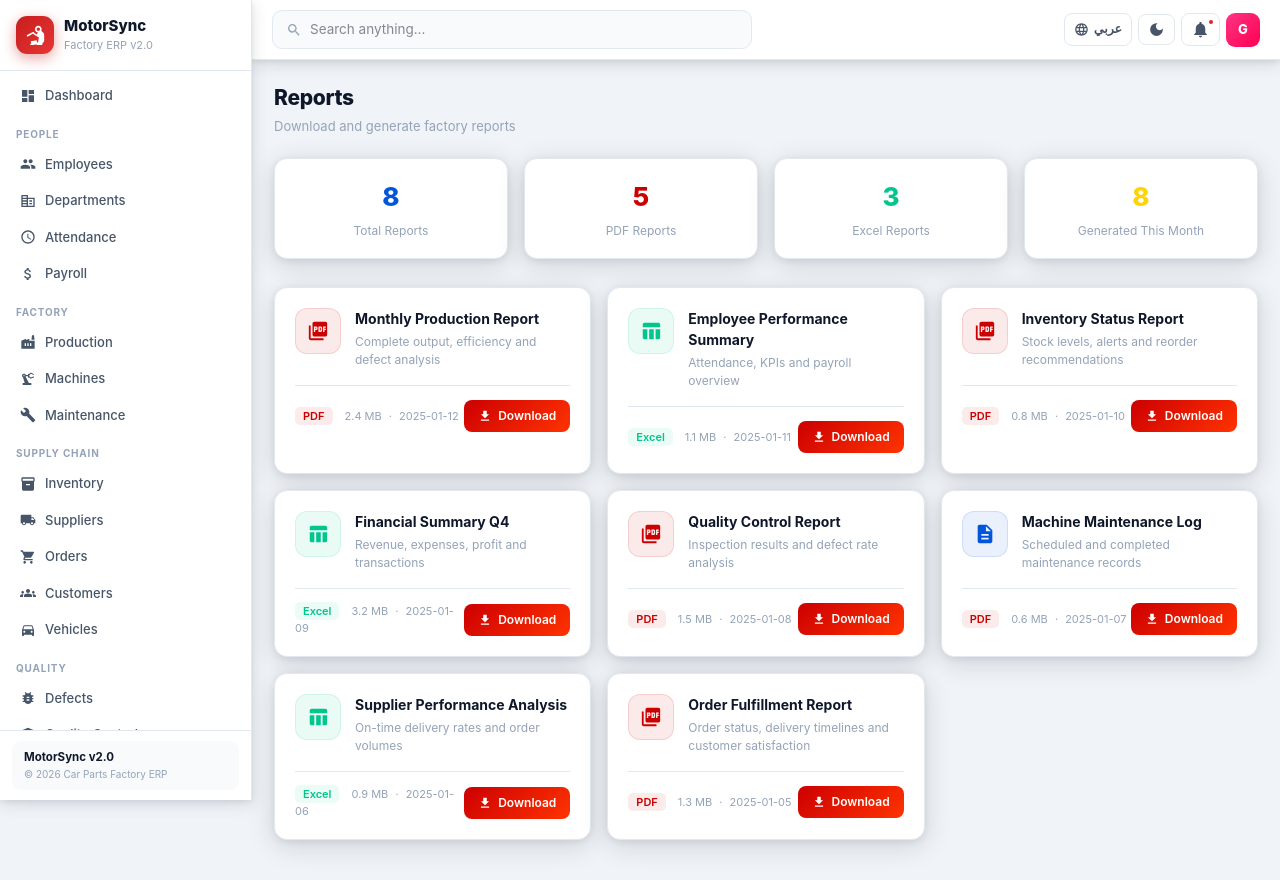
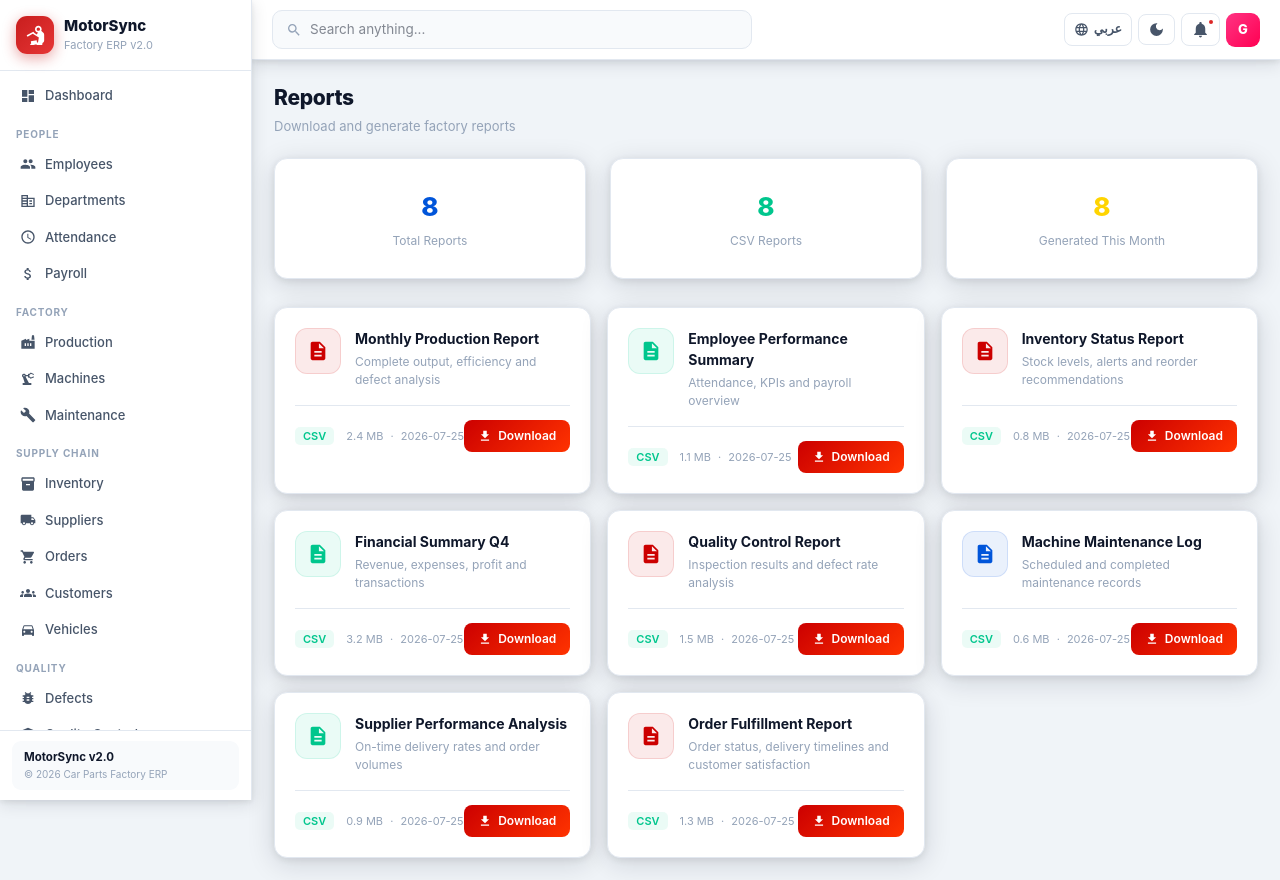
Before and after one commit to esraamhmd/CarPartsFactoryDashboards, a Next.js app: page /reports in a window 1280 px wide. Built offline with nearby package versions, Linux system fonts and the light colour scheme; sample sign-in values are in the browser's storage.

Commit message:
Fix reports cards spacing

```diff
--- a/app/reports/page.tsx
+++ b/app/reports/page.tsx
@@ -10,14 +10,14 @@ import { useI18n } from '@/i18n';
 import { useToast } from '@/components/ui/Toast';
 
 const reports = [
-  { id:1, name:'Monthly Production Report',     nameAr:'تقرير الإنتاج الشهري',           description:'Complete output, efficiency and defect analysis',                  descAr:'تحليل الإنتاج والكفاءة والعيوب',              type:'PDF',   lastGenerated:'2025-01-12', size:'2.4 MB', icon:MdPictureAsPdf, color:'#CC0000', module:'production' },
-  { id:2, name:'Employee Performance Summary',   nameAr:'ملخص أداء الموظفين',              description:'Attendance, KPIs and payroll overview',                            descAr:'الحضور ومؤشرات الأداء ونظرة عامة على الرواتب', type:'Excel', lastGenerated:'2025-01-11', size:'1.1 MB', icon:MdTableChart,   color:'#00C68D', module:'employees' },
-  { id:3, name:'Inventory Status Report',        nameAr:'تقرير حالة المخزون',              description:'Stock levels, alerts and reorder recommendations',                 descAr:'مستويات المخزون والتنبيهات وتوصيات إعادة الطلب',type:'PDF',   lastGenerated:'2025-01-10', size:'0.8 MB', icon:MdPictureAsPdf, color:'#CC0000', module:'inventory' },
-  { id:4, name:'Financial Summary Q4',           nameAr:'الملخص المالي الربع الرابع',      description:'Revenue, expenses, profit and transactions',                       descAr:'الإيرادات والمصروفات والأرباح والمعاملات',    type:'Excel', lastGenerated:'2025-01-09', size:'3.2 MB', icon:MdTableChart,   color:'#00C68D', module:'finance' },
-  { id:5, name:'Quality Control Report',         nameAr:'تقرير مراقبة الجودة',             description:'Inspection results and defect rate analysis',                     descAr:'نتائج الفحص وتحليل معدل العيوب',              type:'PDF',   lastGenerated:'2025-01-08', size:'1.5 MB', icon:MdPictureAsPdf, color:'#CC0000', module:'quality' },
-  { id:6, name:'Machine Maintenance Log',        nameAr:'سجل صيانة الآلات',                description:'Scheduled and completed maintenance records',                     descAr:'سجلات الصيانة المجدولة والمنجزة',             type:'PDF',   lastGenerated:'2025-01-07', size:'0.6 MB', icon:MdDescription,  color:'#0055DA', module:'maintenance' },
-  { id:7, name:'Supplier Performance Analysis',  nameAr:'تحليل أداء الموردين',             description:'On-time delivery rates and order volumes',                        descAr:'معدلات التسليم في الوقت وأحجام الطلبات',     type:'Excel', lastGenerated:'2025-01-06', size:'0.9 MB', icon:MdTableChart,   color:'#00C68D', module:'suppliers' },
-  { id:8, name:'Order Fulfillment Report',       nameAr:'تقرير تنفيذ الطلبات',             description:'Order status, delivery timelines and customer satisfaction',       descAr:'حالة الطلبات والجداول الزمنية ورضا العملاء',  type:'PDF',   lastGenerated:'2025-01-05', size:'1.3 MB', icon:MdPictureAsPdf, color:'#CC0000', module:'orders' },
+  { id:1, name:'Monthly Production Report',     nameAr:'تقرير الإنتاج الشهري',           description:'Complete output, efficiency and defect analysis',                  descAr:'تحليل الإنتاج والكفاءة والعيوب',              type:'CSV',   lastGenerated:new Date().toISOString().split('T')[0], size:'2.4 MB', icon:MdDescription, color:'#CC0000', module:'production' },
+  { id:2, name:'Employee Performance Summary',   nameAr:'ملخص أداء الموظفين',              description:'Attendance, KPIs and payroll overview',                            descAr:'الحضور ومؤشرات الأداء ونظرة عامة على الرواتب', type:'CSV', lastGenerated:new Date().toISOString().split('T')[0], size:'1.1 MB', icon:MdDescription,   color:'#00C68D', module:'employees' },
+  { id:3, name:'Inventory Status Report',        nameAr:'تقرير حالة المخزون',              description:'Stock levels, alerts and reorder recommendations',                 descAr:'مستويات المخزون والتنبيهات وتوصيات إعادة الطلب',type:'CSV',   lastGenerated:new Date().toISOString().split('T')[0], size:'0.8 MB', icon:MdDescription, color:'#CC0000', module:'inventory' },
+  { id:4, name:'Financial Summary Q4',           nameAr:'الملخص المالي الربع الرابع',      description:'Revenue, expenses, profit and transactions',                       descAr:'الإيرادات والمصروفات والأرباح والمعاملات',    type:'CSV', lastGenerated:new Date().toISOString().split('T')[0], size:'3.2 MB', icon:MdDescription,   color:'#00C68D', module:'finance' },
+  { id:5, name:'Quality Control Report',         nameAr:'تقرير مراقبة الجودة',             description:'Inspection results and defect rate analysis',                     descAr:'نتائج الفحص وتحليل معدل العيوب',              type:'CSV',   lastGenerated:new Date().toISOString().split('T')[0], size:'1.5 MB', icon:MdDescription, color:'#CC0000', module:'quality' },
+  { id:6, name:'Machine Maintenance Log',        nameAr:'سجل صيانة الآلات',                description:'Scheduled and completed maintenance records',                     descAr:'سجلات الصيانة المجدولة والمنجزة',             type:'CSV',   lastGenerated:new Date().toISOString().split('T')[0], size:'0.6 MB', icon:MdDescription,  color:'#0055DA', module:'maintenance' },
+  { id:7, name:'Supplier Performance Analysis',  nameAr:'تحليل أداء الموردين',             description:'On-time delivery rates and order volumes',                        descAr:'معدلات التسليم في الوقت وأحجام الطلبات',     type:'CSV', lastGenerated:new Date().toISOString().split('T')[0], size:'0.9 MB', icon:MdDescription,   color:'#00C68D', module:'suppliers' },
+  { id:8, name:'Order Fulfillment Report',       nameAr:'تقرير تنفيذ الطلبات',             description:'Order status, delivery timelines and customer satisfaction',       descAr:'حالة الطلبات والجداول الزمنية ورضا العملاء',  type:'CSV',   lastGenerated:new Date().toISOString().split('T')[0], size:'1.3 MB', icon:MdDescription, color:'#CC0000', module:'orders' },
 ];
 
 export default function ReportsPage() {
@@ -26,23 +26,49 @@ export default function ReportsPage() {
   const [genForm, setGenForm] = useState({ module:'production', format:'PDF', period:'monthly' });
   const [downloading, setDownloading] = useState<number|null>(null);
 
-  const handleDownload = (report: typeof reports[0]) => {
+  const handleDownload = async (report: typeof reports[0]) => {
     setDownloading(report.id);
-    // Simulate download - create a blob and download it
-    setTimeout(() => {
-      const content = `MotorSync Report\n${report.name}\nGenerated: ${new Date().toLocaleDateString()}\n\nThis is a sample ${report.type} report for ${report.module} module.`;
-      const blob = new Blob([content], { type: 'text/plain' });
+    const SURL = 'https://vopgydykkzxcfnnqoize.supabase.co';
+    const SKEY = 'sb_publishable_aTFOgIF4IwUsj0c2ehHiLw_slfSIWxi';
+    const H = {'apikey':SKEY,'Authorization':'Bearer '+SKEY};
+    const tableMap: Record<string,{table:string,cols:string[]}> = {
+      employees: {table:'employees',cols:['id','name','email','role','department','shift','salary','attendance','performance','status','join_date']},
+      inventory:  {table:'inventory',cols:['id','name','category','quantity','unit','min_stock','unit_price','status','location']},
+      orders:     {table:'orders',cols:['id','customer','product','quantity','total','status','priority','order_date','delivery_date']},
+      suppliers:  {table:'suppliers',cols:['id','name','contact','email','category','rating','total_orders','on_time_delivery','status']},
+      maintenance:{table:'maintenance',cols:['id','machine','type','priority','technician','scheduled_date','estimated_hours','status']},
+      quality:    {table:'quality_inspections',cols:['id','item','inspector','status','score','date','notes']},
+
+      production: {table:'production_daily',cols:['id','day','actual','target','defects','date']},
+
+      finance:    {table:'orders',cols:['id','customer','product','quantity','total','status','order_date']},
+    };
+    const cfg = tableMap[report.module];
+    let rows: any[] = [];
+    let cols: string[] = [];
+    if (cfg) {
+      try {
+        const res = await fetch(`${SURL}/rest/v1/${cfg.table}?select=*&limit=500`,{headers:H});
+        rows = await res.json();
+        cols = cfg.cols;
+      } catch {}
+    }
+    if (!Array.isArray(rows) || rows.length === 0) {
+      rows = [{info:'No data available',report:report.name,date:new Date().toISOString()}];
+      cols = ['info','report','date'];
+    }
+    const csv = [cols.join(','), ...rows.map((r:any)=>cols.map((col:string)=>{const v=String(r[col]??'');return v.includes(',')? '"'+v+'"' :v;}).join(','))].join('\n');
+    const blob = new Blob(['﻿'+csv],{type:'text/csv;charset=utf-8;'});
     const url = URL.createObjectURL(blob);
     const a = document.createElement('a');
     a.href = url;
-      a.download = `${report.name.replace(/ /g,'_')}.${report.type === 'PDF' ? 'pdf' : 'xlsx'}`;
+    a.download = report.name.replace(/\s+/g,'-')+'-'+new Date().toISOString().split('T')[0]+'.csv';
     document.body.appendChild(a);
     a.click();
     document.body.removeChild(a);
     URL.revokeObjectURL(url);
     setDownloading(null);
-      toast(`${report.name} downloaded!`, 'success');
-    }, 1200);
+    toast(`${report.name} downloaded!`,'success');
   };
 
   return (
@@ -51,14 +77,13 @@ export default function ReportsPage() {
 
       />
 
-      <div className="grid-4" style={{ display:'grid', gridTemplateColumns:'repeat(4,1fr)', gap:16, marginBottom:28 }}>
+      <div style={{ display:'grid', gridTemplateColumns:'repeat(3,1fr)', gap:24, marginBottom:28 }}>
         {[
           { label:t('reports.totalReports'), value:reports.length, color:'#0055DA' },
-          { label:t('reports.pdfReports'), value:reports.filter(r=>r.type==='PDF').length, color:'#CC0000' },
-          { label:t('reports.excelReports'), value:reports.filter(r=>r.type==='Excel').length, color:'#00C68D' },
+          { label:lang==='ar'?'تقارير CSV':'CSV Reports', value:reports.length, color:'#00C68D' },
           { label:t('reports.generatedMonth'), value:reports.length, color:'#FFD400' },
         ].map(s=>(
-          <div key={s.label} className="card card-hover" style={{ padding:18, textAlign:'center' }}>
+          <div key={s.label} className="card card-hover" style={{ padding:'28px 24px', textAlign:'center' }}>
             <div style={{ fontSize:26, fontWeight:800, color:s.color }}>{s.value}</div>
             <div style={{ fontSize:12, color:'var(--text-muted)', marginTop:6 }}>{s.label}</div>
           </div>
```
Lines whose indentation alone changed are shown as unchanged.
